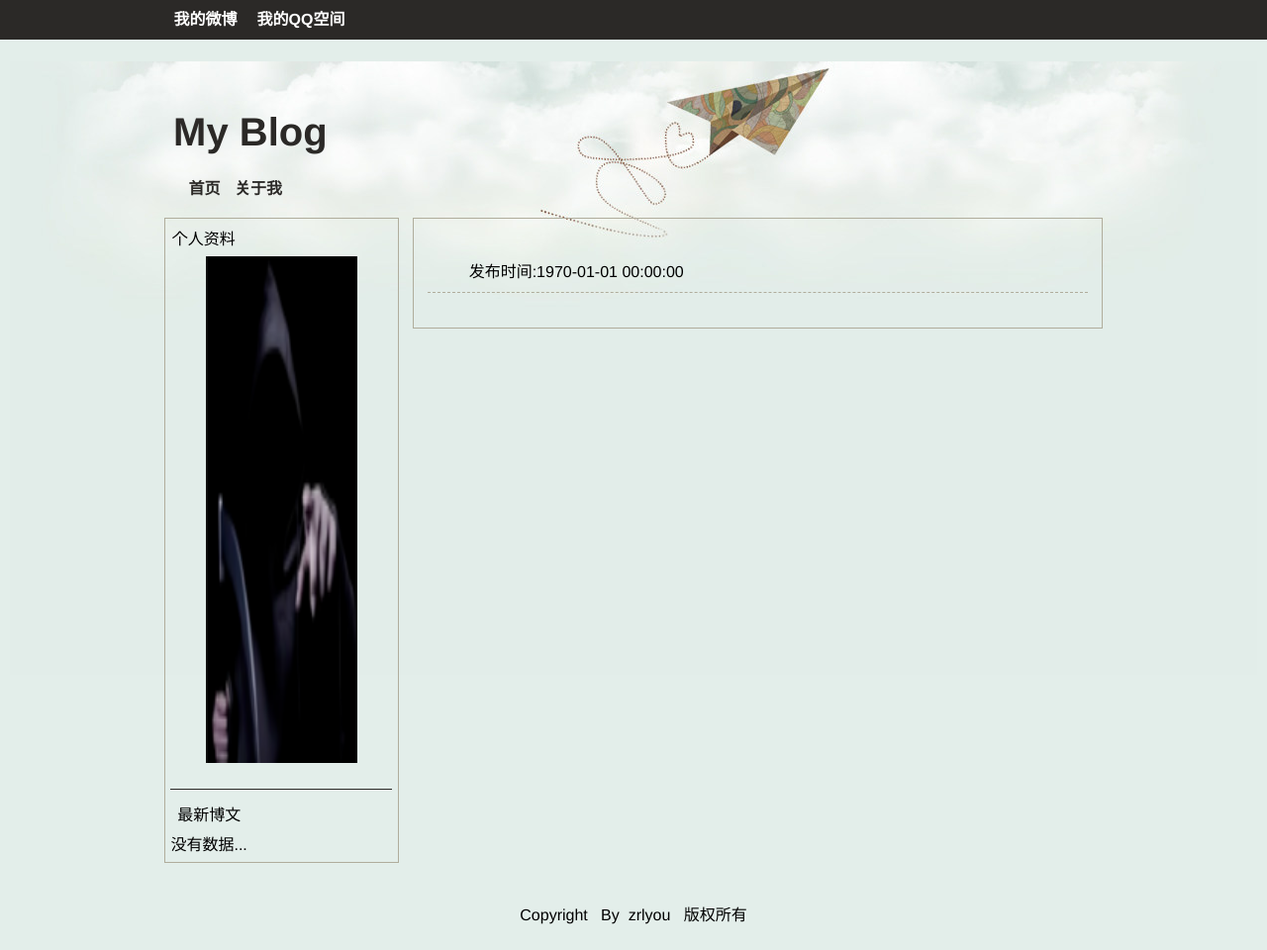
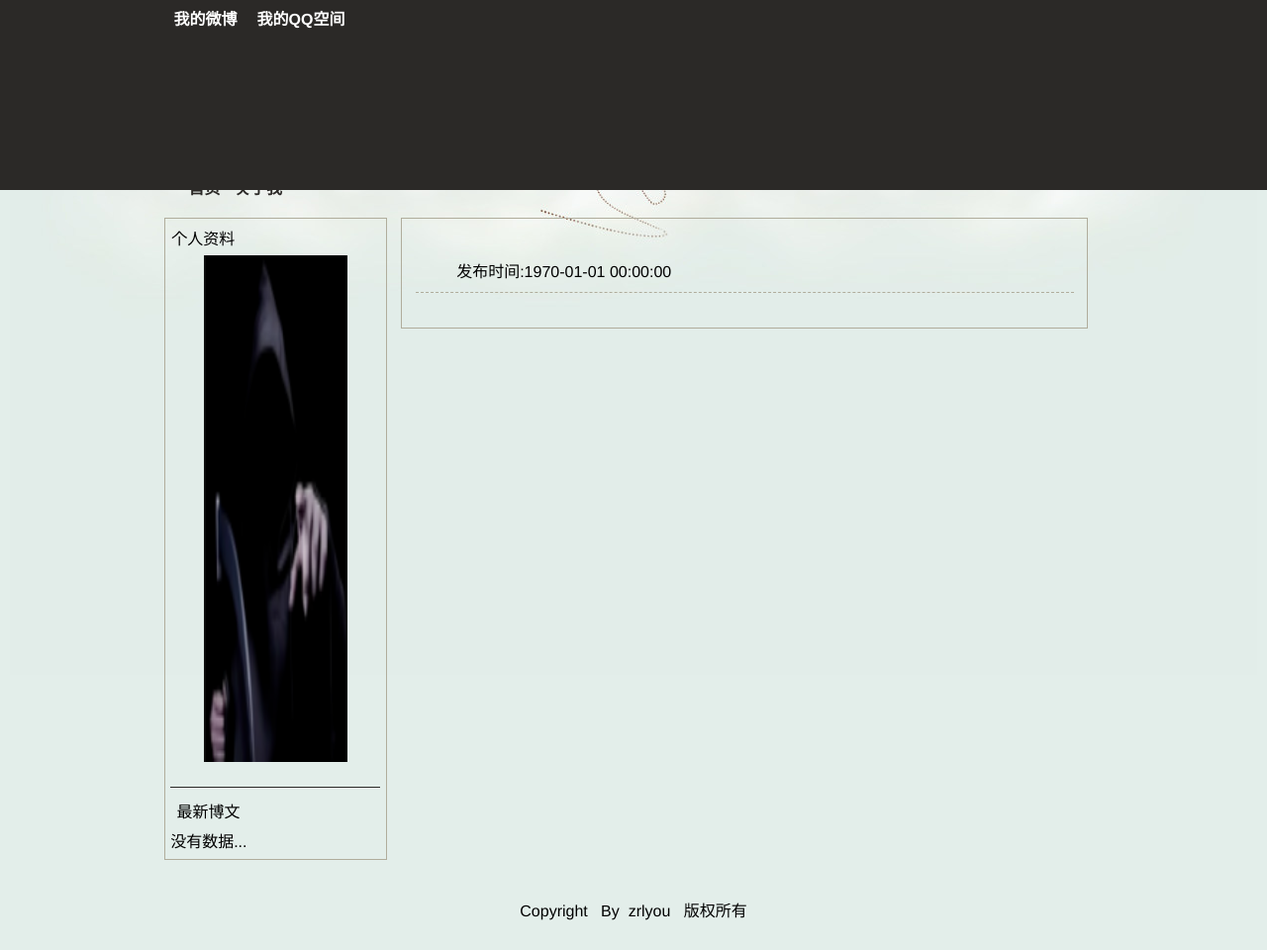
Before and after one commit to zrlyou/blog, a PHP site: page / in a window 1280 px wide. Shown: the whole page at 99% size. After the commit the page ends 930 px from the top, so only its background shows below. Run offline with PHP 8.4, Linux system fonts and the light colour scheme; data that the repository does not hold is empty.

Commit message:
change the width for .main-left

```diff
--- a/css/index.css
+++ b/css/index.css
@@ -25,7 +25,7 @@ h1 {
 	left: 0;
 	background: #2b2927;
 	width: 100%;
-	height: 40px;
+	height: 24%;
 	color: #ffffff;
 	z-index: 10px;
 }
@@ -94,7 +94,7 @@ h1 {
 }
 .main-left {
 	margin-top:1.5%;
-	width:24.8%;
+	width:23.5%;
 	float:left;
 	border:solid 1px #B0AD9C;
 	text-align:center;
@@ -136,7 +136,7 @@ h1 {
 	float:left;
 	margin-top:1.5%;
 	margin-left:1.5%;
-	width:73.2%;
+	width:73%;
 	border:solid 1px #B0AD9C;
 }
 .blog-title {
```
